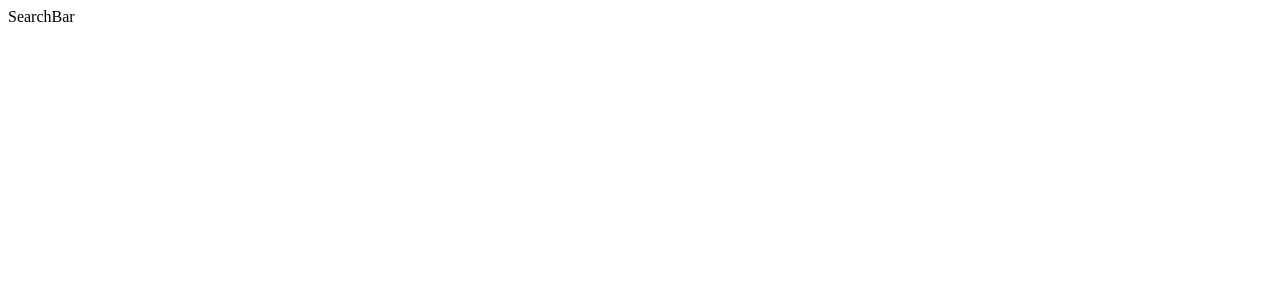
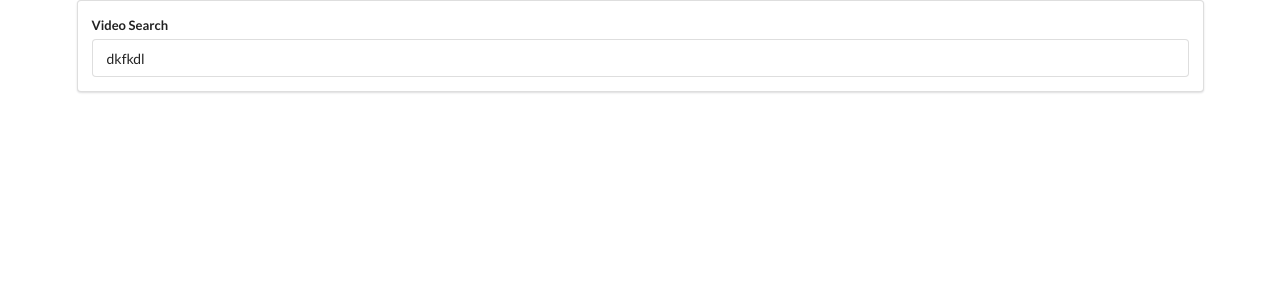
Before and after one commit to Isynopoulos1/Videos-App, a React (Create React App) app: page / in a window 1280 px wide. Shown: the top 300 px of the page. Built offline with nearby package versions, Linux system fonts and the light colour scheme.

Commit message:
Reminder on Event Handler

```diff
--- a/public/index.html
+++ b/public/index.html
@@ -5,6 +5,10 @@
     <link rel="icon" href="%PUBLIC_URL%/favicon.ico" />
     <meta name="viewport" content="width=device-width, initial-scale=1" />
     <meta name="theme-color" content="#000000" />
+    <link
+      rel="stylesheet"
+      href="https://cdnjs.cloudflare.com/ajax/libs/semantic-ui/2.4.1/semantic.min.css"
+    />
     <meta
       name="description"
       content="Web site created using create-react-app"
--- a/src/components/App.js
+++ b/src/components/App.js
@@ -4,7 +4,7 @@
 class App extends React.Component {
   render() {
     return (
-      <div>
+      <div className="ui container">
         <SearchBar />
       </div>
     );
--- a/src/components/SearchBar.js
+++ b/src/components/SearchBar.js
@@ -1,8 +1,18 @@
 import React from "react";
 
 class SearchBar extends React.Component {
+  state = { term: "dkfkdl" };
   render() {
-    return <div>SearchBar</div>;
+    return (
+      <div className="search-bar ui segment">
+        <form className="ui form">
+          <div className="field">
+            <label>Video Search</label>
+            <input type="text" value={this.state.term} />
+          </div>
+        </form>
+      </div>
+    );
   }
 }
 
```
